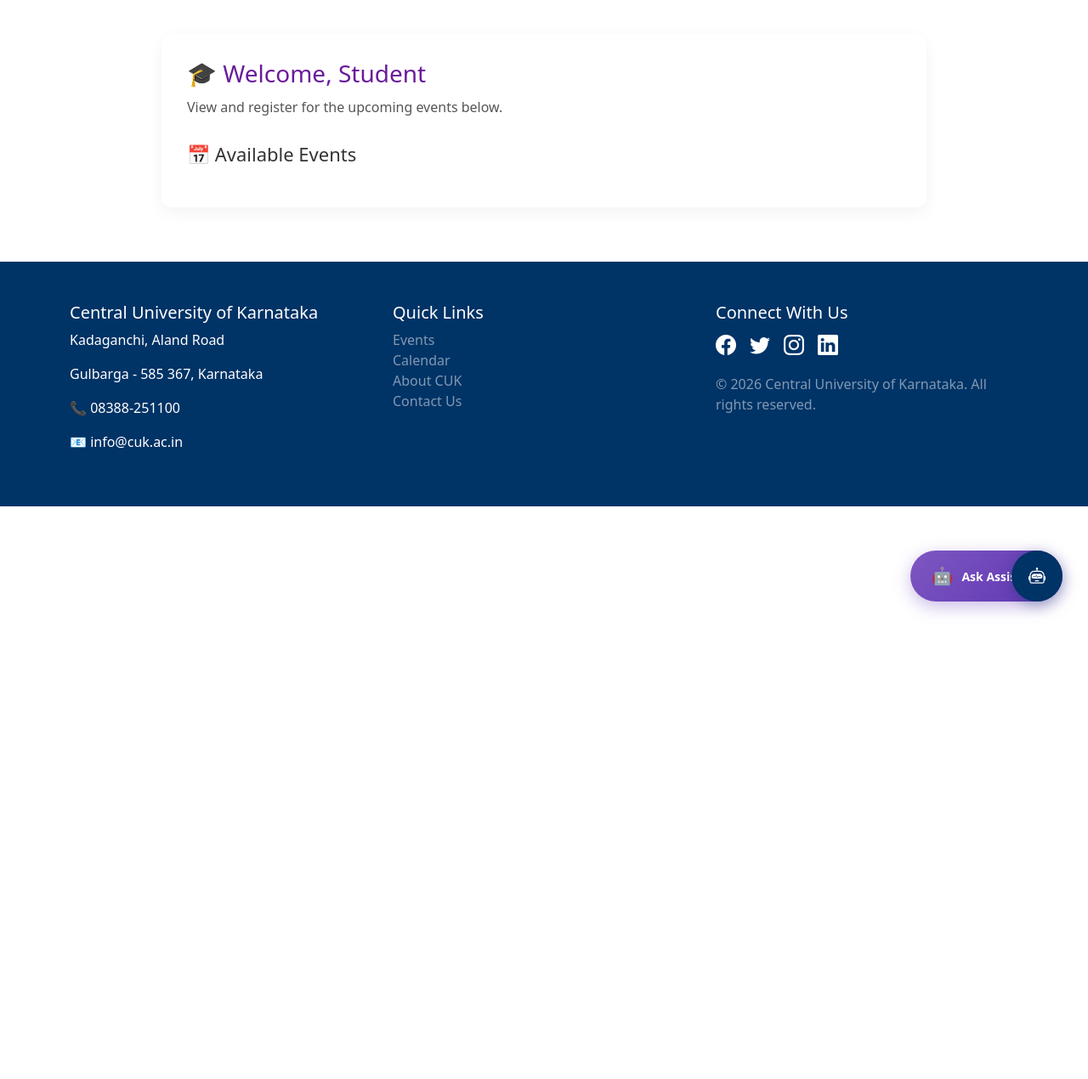
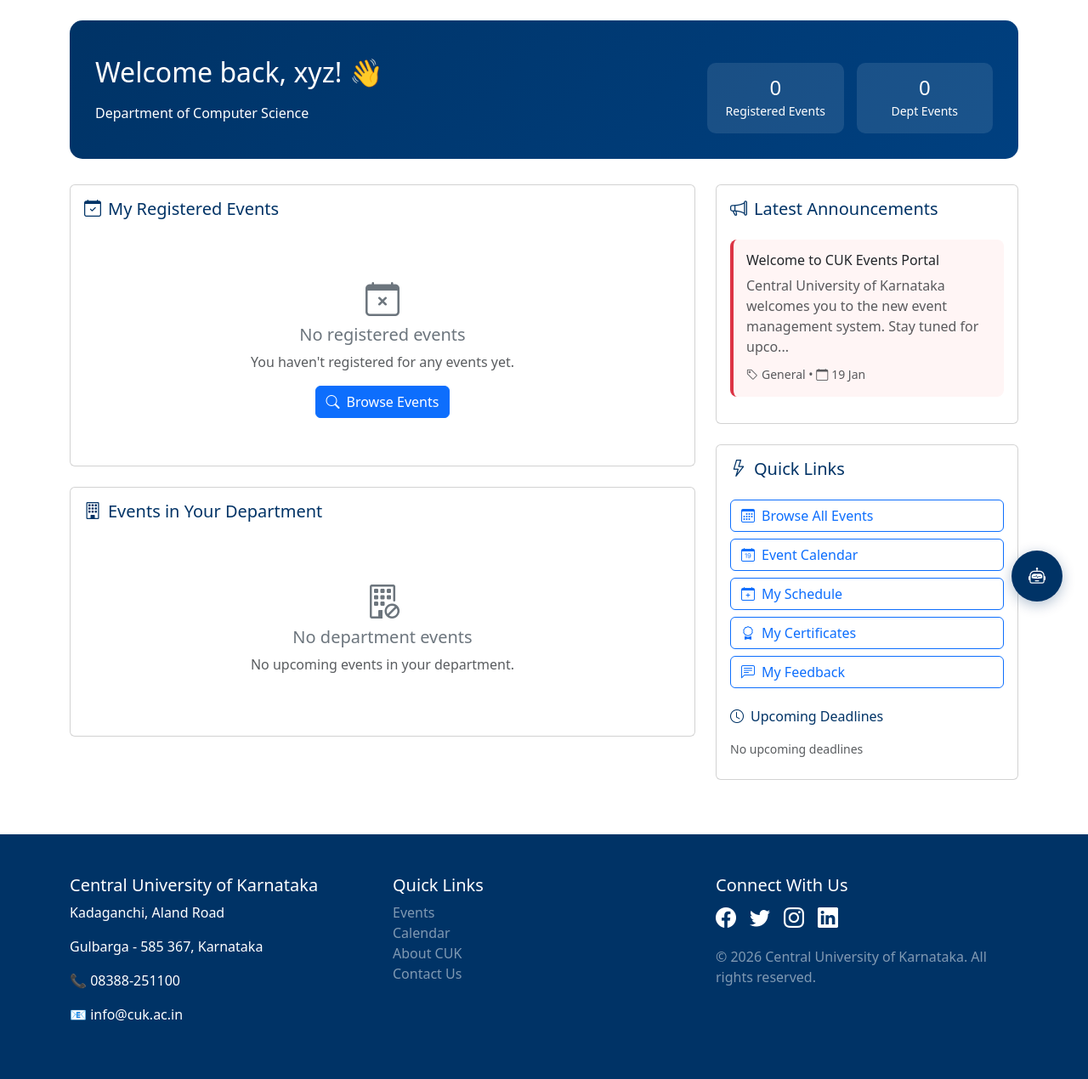
Before and after one commit to R-Sreevani/event-management, a Flask app: template templates/student_dashboard.html in a window 1280 px wide. Shown: the part 62-1332 px from the top of the page at 85% size. Before the commit the page ends 786 px from the top, so only its background shows below. Run offline with Flask 3, Linux system fonts and the light colour scheme; the template is opened without the code that fills it: values that come from a table or form of the project are taken from there, others are empty; a user stored in the database is signed in.

Commit message:
Update student_dashboard.html

```diff
--- a/templates/student_dashboard.html
+++ b/templates/student_dashboard.html
@@ -1,423 +1,331 @@
 {% extends 'layout.html' %}
 {% block title %}Student Dashboard{% endblock %}
 
-{% block content %}
-<div class="dashboard-container">
-    <h2>🎓 Welcome, Student</h2>
-    <p style="color: #555;">View and register for the upcoming events below.</p>
-
-    <h3>📅 Available Events</h3>
-
-    <ul class="event-list">
-        {% for event in events %}
-        <li>
-            <div class="event-info">
-                <strong>{{ event.name }}</strong><br>
-                {{ event.date }} | {{ event.venue }}
-            </div>
-            <div class="event-action">
-                {% if event.id not in registered_event_ids %}
-                    <a href="{{ url_for('register_event', event_id=event.id) }}">
-                        <button class="register-btn">Register</button>
-                    </a>
-                {% else %}
-                    <span class="registered-label">✅ Registered</span>
-                {% endif %}
-            </div>
-        </li>
-        {% endfor %}
-    </ul>
-</div>
-
-<!-- Chatbot integrated into the dashboard -->
-<div id="chatbot-container">
-    <div id="chat-window" style="display: none;">
-        <div class="chat-header">
-            <strong>Event Assistant 🤖</strong>
-            <button onclick="toggleChat()" class="close-btn">×</button>
-        </div>
-        <div id="chat-messages">
-            <div class="message bot">Hello! 👋 I'm your event assistant. How can I help you today?</div>
-            <div class="message bot">You can ask me about:
-                <ul style="margin: 5px 0 5px 20px;">
-                    <li>Upcoming events</li>
-                    <li>Your registered events</li>
-                    <li>Event details</li>
-                    <li>How to register</li>
-                    <li>Current time/date</li>
-                </ul>
-            </div>
-        </div>
-        <div class="quick-questions">
-            <button onclick="askQuestion('What events are coming up?')" class="quick-btn">📅 Events</button>
-            <button onclick="askQuestion('What events am I registered for?')" class="quick-btn">🎟️ My Events</button>
-            <button onclick="askQuestion('How do I register?')" class="quick-btn">❓ Help</button>
-        </div>
-        <div class="chat-input-area">
-            <input type="text" id="chat-input" placeholder="Ask me about events..."
-                   onkeypress="if(event.keyCode==13) sendMessage()">
-            <button onclick="sendMessage()" class="send-btn">Send</button>
-        </div>
-    </div>
-    <button onclick="toggleChat()" class="chat-toggle-btn">
-        <span class="chat-icon">🤖</span>
-        <span class="chat-label">Ask Assistant</span>
-    </button>
-</div>
-
+{% block extra_css %}
 <style>
-.dashboard-container {
-    max-width: 900px;
-    margin: 40px auto;
-    background: #fff;
+    .welcome-card {
+        background: linear-gradient(135deg, var(--cuk-blue), #004080);
+        color: white;
+        border-radius: 15px;
         padding: 30px;
-    border-radius: 12px;
-    box-shadow: 0 6px 18px rgba(0, 0, 0, 0.05);
-    animation: fadeIn 0.7s ease-out;
+        margin-bottom: 30px;
     }
 
-.dashboard-container h2 {
-    color: #6a1b9a;
-    font-size: 28px;
-    margin-bottom: 10px;
+    .event-card-student {
+        border: none;
+        border-radius: 10px;
+        overflow: hidden;
+        transition: all 0.3s;
+        height: 100%;
     }
 
-.dashboard-container h3 {
-    margin-top: 30px;
-    color: #333;
-    font-size: 22px;
+    .event-card-student:hover {
+        transform: translateY(-5px);
+        box-shadow: 0 10px 20px rgba(0,0,0,0.1);
     }
 
-.event-list {
-    list-style: none;
-    padding: 0;
+    .event-image-placeholder {
+        height: 120px;
+        background: linear-gradient(135deg, #6c757d, #495057);
+        display: flex;
+        align-items: center;
+        justify-content: center;
+        color: white;
+    }
+
+    .badge-category {
+        position: absolute;
+        top: 10px;
+        right: 10px;
+        padding: 5px 10px;
+        border-radius: 20px;
+        font-size: 0.75rem;
+        font-weight: bold;
+    }
+
+    .upcoming-badge {
+        background: #28a745;
+        color: white;
+    }
+
+    .ongoing-badge {
+        background: #fd7e14;
+        color: white;
+    }
+
+    .completed-badge {
+        background: #6c757d;
+        color: white;
+    }
+
+    .announcement-card {
+        border-left: 4px solid var(--cuk-blue);
+        padding: 15px;
+        margin-bottom: 15px;
+        background: #f8f9fa;
+        border-radius: 8px;
+    }
+
+    .announcement-high {
+        border-left-color: #dc3545;
+        background: #fff5f5;
+    }
+
+    .quick-stats {
+        display: flex;
+        gap: 15px;
         margin-top: 20px;
     }
 
-.event-list li {
-    background: #f9f6ff;
-    padding: 20px;
+    .stat-item {
+        text-align: center;
+        padding: 15px;
+        background: rgba(255, 255, 255, 0.1);
         border-radius: 10px;
-    margin-bottom: 15px;
-    display: flex;
-    justify-content: space-between;
-    align-items: center;
-    box-shadow: 0 4px 10px rgba(0,0,0,0.05);
-    transition: transform 0.2s;
+        flex: 1;
     }
 
-.event-list li:hover {
-    transform: scale(1.01);
-}
-
-.event-info {
-    font-size: 16px;
-    color: #444;
-    line-height: 1.5;
-}
-
-.register-btn {
-    background-color: #7e57c2;
-    color: white;
-    border: none;
-    padding: 10px 18px;
-    border-radius: 6px;
-    font-weight: bold;
-    cursor: pointer;
-    transition: background-color 0.3s ease;
-}
-
-.register-btn:hover {
-    background-color: #5e35b1;
-}
-
-.registered-label {
-    color: #4caf50;
-    font-weight: bold;
-    font-size: 16px;
-}
-
-/* Chatbot Styles */
-#chatbot-container {
-    position: fixed;
-    bottom: 30px;
-    right: 30px;
-    z-index: 1000;
-}
-
-#chat-window {
-    width: 350px;
-    height: 500px;
-    background: white;
-    border: 1px solid #ddd;
-    border-radius: 15px;
-    box-shadow: 0 10px 30px rgba(0,0,0,0.15);
-    display: flex;
-    flex-direction: column;
-    overflow: hidden;
-    animation: slideIn 0.3s ease-out;
-}
-
-@keyframes slideIn {
-    from { transform: translateY(20px); opacity: 0; }
-    to { transform: translateY(0); opacity: 1; }
-}
-
-.chat-header {
-    background: linear-gradient(135deg, #7e57c2, #5e35b1);
-    color: white;
-    padding: 15px 20px;
-    display: flex;
-    justify-content: space-between;
-    align-items: center;
-}
-
-.close-btn {
-    background: rgba(255,255,255,0.2);
-    border: none;
-    color: white;
-    width: 30px;
-    height: 30px;
-    border-radius: 50%;
-    cursor: pointer;
-    font-size: 18px;
-    display: flex;
-    align-items: center;
-    justify-content: center;
-}
-
-.close-btn:hover {
-    background: rgba(255,255,255,0.3);
-}
-
-#chat-messages {
-    flex: 1;
-    padding: 20px;
-    overflow-y: auto;
-    background: #f8f9fa;
-    font-size: 14px;
-}
-
-.message {
-    margin: 10px 0;
-    padding: 12px 16px;
-    border-radius: 18px;
-    max-width: 85%;
-    word-wrap: break-word;
-    line-height: 1.4;
-    animation: messageAppear 0.3s ease-out;
-}
-
-@keyframes messageAppear {
-    from { opacity: 0; transform: translateY(10px); }
-    to { opacity: 1; transform: translateY(0); }
-}
-
-.message.bot {
-    background: white;
-    color: #333;
-    border: 1px solid #e0e0e0;
-    margin-right: auto;
-    border-bottom-left-radius: 5px;
-}
-
-.message.user {
-    background: linear-gradient(135deg, #7e57c2, #5e35b1);
-    color: white;
-    margin-left: auto;
-    border-bottom-right-radius: 5px;
-}
-
-.quick-questions {
-    padding: 15px 20px;
-    background: white;
-    border-top: 1px solid #eee;
-    display: flex;
-    gap: 10px;
-    justify-content: center;
-}
-
-.quick-btn {
-    background: #f0f2f5;
-    border: 1px solid #ddd;
-    padding: 8px 12px;
-    border-radius: 20px;
-    font-size: 12px;
-    cursor: pointer;
-    transition: all 0.2s;
-    white-space: nowrap;
-}
-
-.quick-btn:hover {
-    background: #7e57c2;
-    color: white;
-    border-color: #7e57c2;
-}
-
-.chat-input-area {
-    padding: 15px 20px;
-    background: white;
-    border-top: 1px solid #eee;
-    display: flex;
-    gap: 10px;
-}
-
-#chat-input {
-    flex: 1;
-    padding: 12px 15px;
-    border: 1px solid #ddd;
-    border-radius: 25px;
-    outline: none;
-    transition: border-color 0.3s;
-}
-
-#chat-input:focus {
-    border-color: #7e57c2;
-}
-
-.send-btn {
-    background: linear-gradient(135deg, #7e57c2, #5e35b1);
-    color: white;
-    border: none;
-    padding: 12px 25px;
-    border-radius: 25px;
-    cursor: pointer;
-    font-weight: bold;
-    transition: transform 0.2s;
-}
-
-.send-btn:hover {
-    transform: scale(1.05);
-}
-
-.chat-toggle-btn {
-    background: linear-gradient(135deg, #7e57c2, #5e35b1);
-    color: white;
-    border: none;
-    padding: 15px 25px;
-    border-radius: 50px;
-    cursor: pointer;
-    display: flex;
-    align-items: center;
-    gap: 10px;
-    font-weight: bold;
-    box-shadow: 0 6px 20px rgba(126, 87, 194, 0.4);
-    transition: all 0.3s;
-    margin-left: auto;
-}
-
-.chat-toggle-btn:hover {
-    transform: translateY(-3px);
-    box-shadow: 0 8px 25px rgba(126, 87, 194, 0.5);
-}
-
-.chat-icon {
-    font-size: 20px;
-}
-
-.chat-label {
-    font-size: 14px;
-}
-
-@keyframes fadeIn {
-    from { opacity: 0; transform: translateY(20px); }
-    to { opacity: 1; transform: translateY(0); }
-}
-
-/* Responsive design */
-@media (max-width: 768px) {
-    #chat-window {
-        width: calc(100vw - 60px);
-        height: 450px;
-        right: 30px;
-    }
-
-    .chat-toggle-btn {
-        padding: 12px 20px;
-    }
-
-    .chat-label {
-        display: none;
-    }
+    .empty-state {
+        text-align: center;
+        padding: 40px 20px;
+        color: #6c757d;
     }
 </style>
+{% endblock %}
 
-<script>
-let chatOpen = false;
+{% block content %}
+<!-- Welcome Section -->
+<div class="welcome-card">
+    <div class="row align-items-center">
+        <div class="col-md-8">
+            <h2 class="mb-3">Welcome back, {{ session.user_name }}! 👋</h2>
+            <p class="mb-0">
+                {% if session.department_id %}
+                    Department of
+                    {% if session.department_id == 1 %}Computer Science
+                    {% elif session.department_id == 2 %}Mathematics
+                    {% elif session.department_id == 3 %}Physics
+                    {% else %}your department
+                    {% endif %}
+                {% else %}
+                    Central University of Karnataka
+                {% endif %}
+            </p>
+        </div>
+        <div class="col-md-4 text-end">
+            <div class="quick-stats">
+                <div class="stat-item">
+                    <h4 class="mb-0">{{ registered_events|length }}</h4>
+                    <small>Registered Events</small>
+                </div>
+                <div class="stat-item">
+                    <h4 class="mb-0">{{ department_events|length }}</h4>
+                    <small>Dept Events</small>
+                </div>
+            </div>
+        </div>
+    </div>
+</div>
 
-function toggleChat() {
-    const chatWindow = document.getElementById('chat-window');
-    chatOpen = !chatOpen;
-    chatWindow.style.display = chatOpen ? 'flex' : 'none';
-}
+<div class="row">
+    <!-- My Registered Events -->
+    <div class="col-lg-8">
+        <div class="card mb-4">
+            <div class="card-body">
+                <h5 class="card-title cuk-text-primary mb-4">
+                    <i class="bi bi-calendar-check me-2"></i>My Registered Events
+                </h5>
 
-function askQuestion(question) {
-    document.getElementById('chat-input').value = question;
-    sendMessage();
-}
+                {% if registered_events %}
+                    <div class="row row-cols-1 row-cols-md-2 g-4">
+                        {% for event in registered_events %}
+                            {% set event_date = event.date %}
+                            {% set today = now.date() %}
+                            {% set status = 'upcoming' if event_date > today else 'ongoing' if event_date == today else 'completed' %}
 
-function sendMessage() {
-    const input = document.getElementById('chat-input');
-    const message = input.value.trim();
+                            <div class="col">
+                                <div class="card event-card-student">
+                                    <div class="position-relative">
+                                        <div class="event-image-placeholder">
+                                            {% if event.category == 'academic' %}
+                                                <i class="bi bi-mortarboard-fill fs-1"></i>
+                                            {% elif event.category == 'cultural' %}
+                                                <i class="bi bi-mask fs-1"></i>
+                                            {% elif event.category == 'sports' %}
+                                                <i class="bi bi-trophy fs-1"></i>
+                                            {% else %}
+                                                <i class="bi bi-calendar-event fs-1"></i>
+                                            {% endif %}
+                                        </div>
+                                        <span class="badge-category
+                                            {% if status == 'upcoming' %}upcoming-badge
+                                            {% elif status == 'ongoing' %}ongoing-badge
+                                            {% else %}completed-badge{% endif %}">
+                                            {{ status|title }}
+                                        </span>
+                                    </div>
+                                    <div class="card-body">
+                                        <h6 class="card-title">{{ event.name }}</h6>
+                                        <p class="card-text text-muted">
+                                            <i class="bi bi-calendar me-1"></i>{{ event.date.strftime('%d %b %Y') }}<br>
+                                            <i class="bi bi-clock me-1"></i>{{ event.start_time or 'TBD' }}<br>
+                                            <i class="bi bi-geo-alt me-1"></i>{{ event.venue }}
+                                        </p>
+                                        {% if event.department %}
+                                            <span class="badge bg-info">{{ event.department.code }}</span>
+                                        {% endif %}
+                                    </div>
+                                    <div class="card-footer bg-white border-0 pt-0">
+                                        <a href="{{ url_for('event_detail', event_id=event.id) }}"
+                                           class="btn btn-sm btn-primary w-100">
+                                            View Details
+                                        </a>
+                                    </div>
+                                </div>
+                            </div>
+                        {% endfor %}
+                    </div>
+                {% else %}
+                    <div class="empty-state">
+                        <i class="bi bi-calendar-x fs-1 mb-3"></i>
+                        <h5>No registered events</h5>
+                        <p class="text-muted">You haven't registered for any events yet.</p>
+                        <a href="{{ url_for('events') }}" class="btn btn-primary">
+                            <i class="bi bi-search me-2"></i>Browse Events
+                        </a>
+                    </div>
+                {% endif %}
+            </div>
+        </div>
 
-    if (!message) return;
+        <!-- Department Events -->
+        <div class="card">
+            <div class="card-body">
+                <h5 class="card-title cuk-text-primary mb-4">
+                    <i class="bi bi-building me-2"></i>Events in Your Department
+                </h5>
 
-    // Add user message
-    addMessage(message, 'user');
-    input.value = '';
+                {% if department_events %}
+                    <div class="list-group">
+                        {% for event in department_events %}
+                            <a href="{{ url_for('event_detail', event_id=event.id) }}"
+                               class="list-group-item list-group-item-action">
+                                <div class="d-flex w-100 justify-content-between">
+                                    <h6 class="mb-1">{{ event.name }}</h6>
+                                    <small class="text-muted">{{ event.date.strftime('%d %b') }}</small>
+                                </div>
+                                <p class="mb-1 text-muted">
+                                    <i class="bi bi-clock me-1"></i>{{ event.start_time or 'TBD' }} •
+                                    <i class="bi bi-geo-alt me-1"></i>{{ event.venue }}
+                                </p>
+                                <div class="d-flex justify-content-between align-items-center">
+                                    <small>
+                                        <span class="badge bg-primary">{{ event.category|title }}</span>
+                                        {% if event.faculty_coordinator %}
+                                            <span class="text-muted ms-2">
+                                                <i class="bi bi-person me-1"></i>{{ event.faculty_coordinator.name }}
+                                            </span>
+                                        {% endif %}
+                                    </small>
+                                    <small class="text-muted">
+                                        {{ event.registrations|length }}/{{ event.capacity }} seats
+                                    </small>
+                                </div>
+                            </a>
+                        {% endfor %}
+                    </div>
+                {% else %}
+                    <div class="empty-state">
+                        <i class="bi bi-building-slash fs-1 mb-3"></i>
+                        <h5>No department events</h5>
+                        <p class="text-muted">No upcoming events in your department.</p>
+                    </div>
+                {% endif %}
+            </div>
+        </div>
+    </div>
 
-    // Show typing indicator
-    const typingIndicator = document.createElement('div');
-    typingIndicator.className = 'message bot';
-    typingIndicator.id = 'typing';
-    typingIndicator.innerHTML = 'Typing...';
-    document.getElementById('chat-messages').appendChild(typingIndicator);
-    document.getElementById('chat-messages').scrollTop = document.getElementById('chat-messages').scrollHeight;
+    <!-- Right Column: Announcements & Quick Links -->
+    <div class="col-lg-4">
+        <!-- Announcements -->
+        <div class="card mb-4">
+            <div class="card-body">
+                <h5 class="card-title cuk-text-primary mb-4">
+                    <i class="bi bi-megaphone me-2"></i>Latest Announcements
+                </h5>
 
-    // Send to backend
-    fetch('/chatbot', {
-        method: 'POST',
-        headers: {
-            'Content-Type': 'application/json',
-        },
-        body: JSON.stringify({ message: message })
-    })
-    .then(response => response.json())
-    .then(data => {
-        // Remove typing indicator
-        const typing = document.getElementById('typing');
-        if (typing) typing.remove();
+                {% if announcements %}
+                    {% for announcement in announcements %}
+                        <div class="announcement-card {% if announcement.priority == 'High' %}announcement-high{% endif %}">
+                            <h6>{{ announcement.title }}</h6>
+                            <p class="text-muted mb-2">{{ announcement.content[:100] }}{% if announcement.content|length > 100 %}...{% endif %}</p>
+                            <small class="text-muted">
+                                <i class="bi bi-tag me-1"></i>{{ announcement.category }} •
+                                <i class="bi bi-calendar me-1"></i>{{ announcement.published_date.strftime('%d %b') }}
+                            </small>
+                        </div>
+                    {% endfor %}
+                {% else %}
+                    <div class="empty-state">
+                        <i class="bi bi-megaphone fs-1 mb-3"></i>
+                        <p class="text-muted">No announcements</p>
+                    </div>
+                {% endif %}
+            </div>
+        </div>
 
-        // Add bot response
-        addMessage(data.response, 'bot');
-    })
-    .catch(error => {
-        // Remove typing indicator
-        const typing = document.getElementById('typing');
-        if (typing) typing.remove();
+        <!-- Quick Links -->
+        <div class="card">
+            <div class="card-body">
+                <h5 class="card-title cuk-text-primary mb-4">
+                    <i class="bi bi-lightning me-2"></i>Quick Links
+                </h5>
 
-        addMessage('Sorry, I encountered an error. Please try again.', 'bot');
-    });
-}
+                <div class="d-grid gap-2">
+                    <a href="{{ url_for('events') }}" class="btn btn-outline-primary text-start">
+                        <i class="bi bi-calendar3 me-2"></i>Browse All Events
+                    </a>
+                    <a href="{{ url_for('calendar') }}" class="btn btn-outline-primary text-start">
+                        <i class="bi bi-calendar-date me-2"></i>Event Calendar
+                    </a>
+                    <a href="#" class="btn btn-outline-primary text-start">
+                        <i class="bi bi-calendar-plus me-2"></i>My Schedule
+                    </a>
+                    <a href="#" class="btn btn-outline-primary text-start">
+                        <i class="bi bi-award me-2"></i>My Certificates
+                    </a>
+                    <a href="#" class="btn btn-outline-primary text-start">
+                        <i class="bi bi-chat-left-text me-2"></i>My Feedback
+                    </a>
+                </div>
 
-function addMessage(text, sender) {
-    const messagesDiv = document.getElementById('chat-messages');
-    const messageDiv = document.createElement('div');
-    messageDiv.className = `message ${sender}`;
-    messageDiv.innerHTML = text.replace(/\n/g, '<br>');
-
-    messagesDiv.appendChild(messageDiv);
-    messagesDiv.scrollTop = messagesDiv.scrollHeight;
-}
-
-// Auto-open chatbot after 3 seconds (optional)
-setTimeout(() => {
-    if (!chatOpen) {
-        const welcomeMessage = document.createElement('div');
-        welcomeMessage.className = 'message bot';
-        welcomeMessage.innerHTML = "Tip: You can ask me about any event on this page!";
-        document.getElementById('chat-messages').appendChild(welcomeMessage);
-    }
-}, 3000);
-</script>
+                <!-- Upcoming Deadlines -->
+                <div class="mt-4">
+                    <h6 class="cuk-text-primary"><i class="bi bi-clock me-2"></i>Upcoming Deadlines</h6>
+                    <div class="list-group list-group-flush">
+                        {% if registered_events %}
+                            {% for event in registered_events[:3] %}
+                                {% if event.date >= now.date() %}
+                                    <div class="list-group-item px-0">
+                                        <div class="d-flex justify-content-between align-items-center">
+                                            <div>
+                                                <small>{{ event.name[:20] }}{% if event.name|length > 20 %}...{% endif %}</small><br>
+                                                <small class="text-muted">{{ event.date.strftime('%d %b') }}</small>
+                                            </div>
+                                            <span class="badge bg-warning">Register</span>
+                                        </div>
+                                    </div>
+                                {% endif %}
+                            {% endfor %}
+                        {% else %}
+                            <div class="list-group-item px-0">
+                                <small class="text-muted">No upcoming deadlines</small>
+                            </div>
+                        {% endif %}
+                    </div>
+                </div>
+            </div>
+        </div>
+    </div>
+</div>
 {% endblock %}
```
Lines whose indentation alone changed are shown as unchanged.
